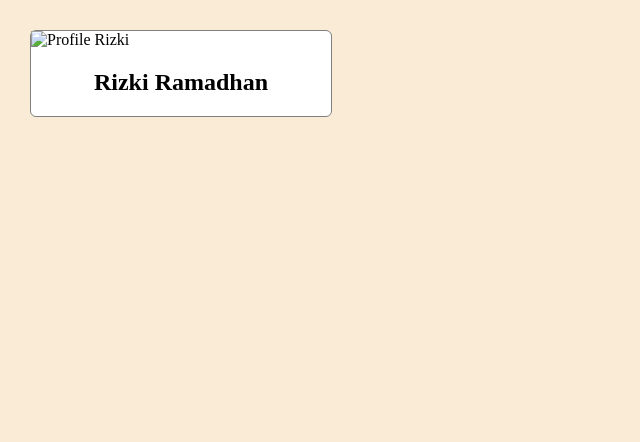
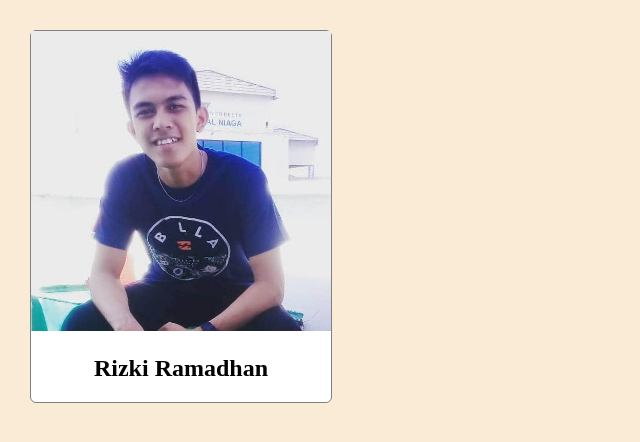
Before and after one commit to rizkirmdn84/my-repo-from-remote, a plain HTML site: page index.html in a window 1280 px wide. Shown: the top 442 px of the page, without its empty margins (0-640 px from the left). Drawn offline with Linux system fonts and the light colour scheme.

Commit message:
change image syntax code

```diff
--- a/index.html
+++ b/index.html
@@ -8,7 +8,7 @@
 </head>
 <body>
     <div id="profile-container">
-        <img id="profile-image" isrc="images/rizki.jpg" alt="Profile Rizki">
+        <img id="profile-image" src="images/rizki.jpg" alt="Profile Rizki">
         <h2 id="profile-name">Rizki Ramadhan</h2>
     </div>
 </body>
```
